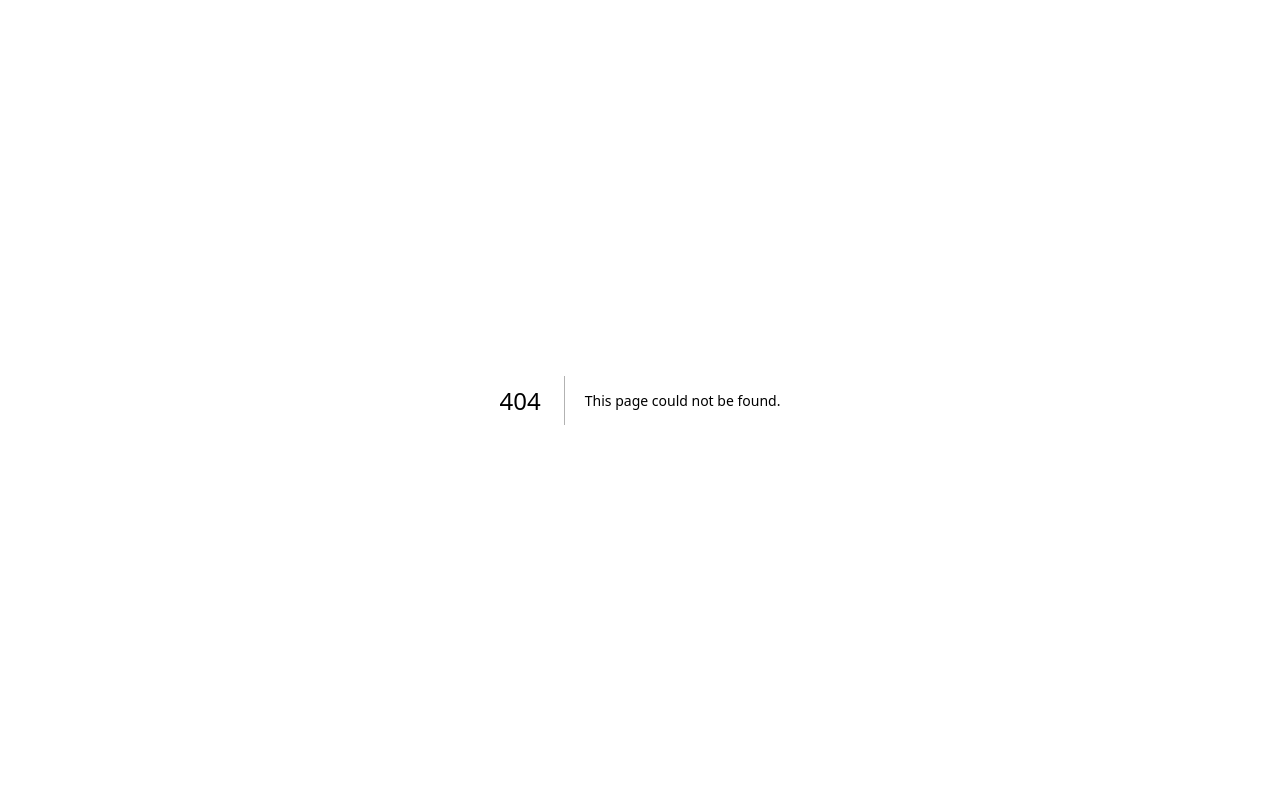
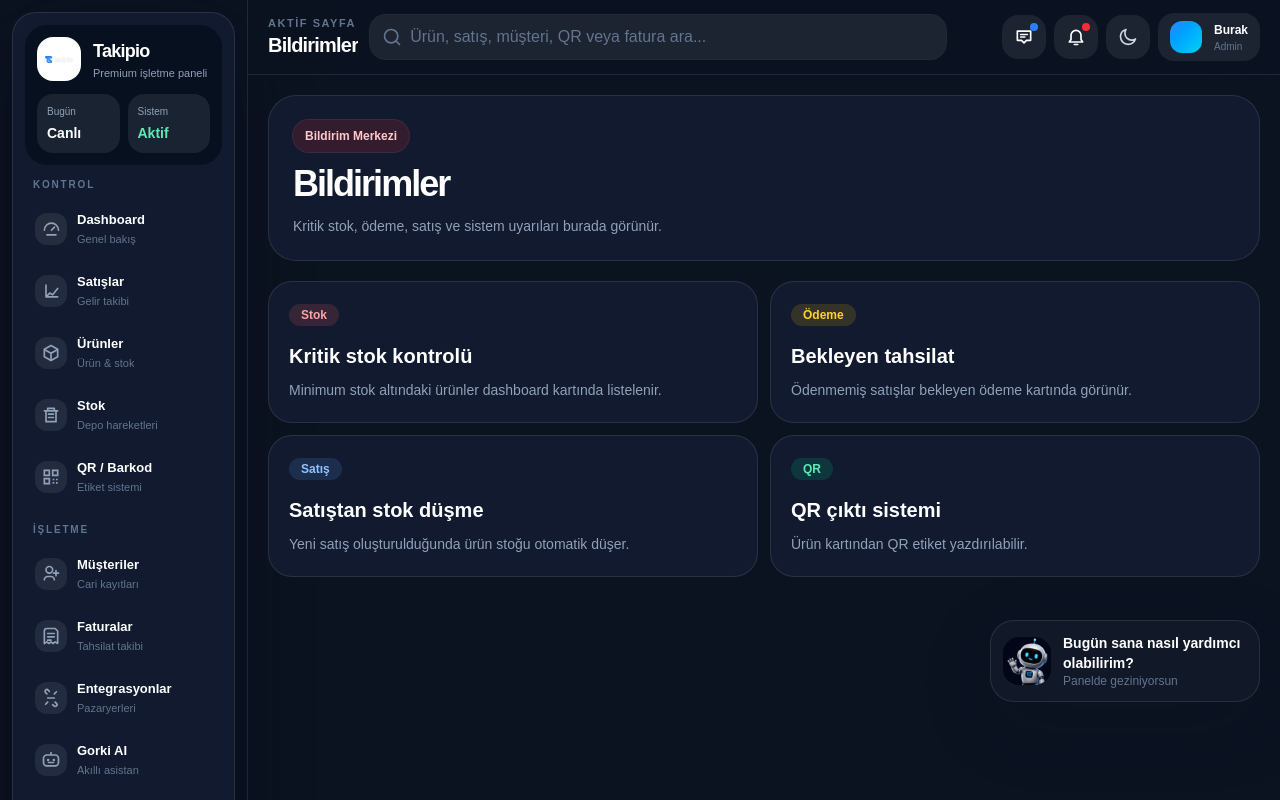
Before and after one commit to BurakSynthie/takipio-temiz, a Next.js app: page /app/notifications in a window 1280 px wide. Before the commit this address had no page. Shown: the top 800 px of the page. Built offline with nearby package versions, Linux system fonts and the light colour scheme.

Commit message:
Create page.tsx

```diff
--- /dev/null
+++ b/app/app/notifications/page.tsx
@@ -0,0 +1,32 @@
+const notifications = [
+  { type: "Stok", title: "Kritik stok kontrolü", desc: "Minimum stok altındaki ürünler dashboard kartında listelenir.", tone: "red" },
+  { type: "Ödeme", title: "Bekleyen tahsilat", desc: "Ödenmemiş satışlar bekleyen ödeme kartında görünür.", tone: "amber" },
+  { type: "Satış", title: "Satıştan stok düşme", desc: "Yeni satış oluşturulduğunda ürün stoğu otomatik düşer.", tone: "blue" },
+  { type: "QR", title: "QR çıktı sistemi", desc: "Ürün kartından QR etiket yazdırılabilir.", tone: "green" },
+];
+
+export default function NotificationsPage() {
+  return (
+    <section className="mx-auto w-full max-w-[1200px] space-y-5 text-white">
+      <div className="rounded-[28px] border border-white/10 bg-[#111a2e] p-6">
+        <div className="mb-3 inline-flex rounded-full bg-red-500/15 px-3 py-2 text-xs font-black text-red-200 ring-1 ring-red-400/20">
+          Bildirim Merkezi
+        </div>
+        <h1 className="text-4xl font-black tracking-[-0.055em]">Bildirimler</h1>
+        <p className="mt-3 text-sm text-slate-400">Kritik stok, ödeme, satış ve sistem uyarıları burada görünür.</p>
+      </div>
+
+      <div className="grid gap-3 md:grid-cols-2">
+        {notifications.map((item) => (
+          <div key={item.title} className="rounded-[24px] border border-white/10 bg-[#111a2e] p-5">
+            <span className={["rounded-full px-3 py-1 text-xs font-black", item.tone === "red" ? "bg-red-400/15 text-red-300" : item.tone === "amber" ? "bg-amber-400/15 text-amber-300" : item.tone === "green" ? "bg-emerald-400/15 text-emerald-300" : "bg-blue-400/15 text-blue-300"].join(" ")}>
+              {item.type}
+            </span>
+            <h2 className="mt-4 text-xl font-black">{item.title}</h2>
+            <p className="mt-2 text-sm leading-6 text-slate-400">{item.desc}</p>
+          </div>
+        ))}
+      </div>
+    </section>
+  );
+}
```
